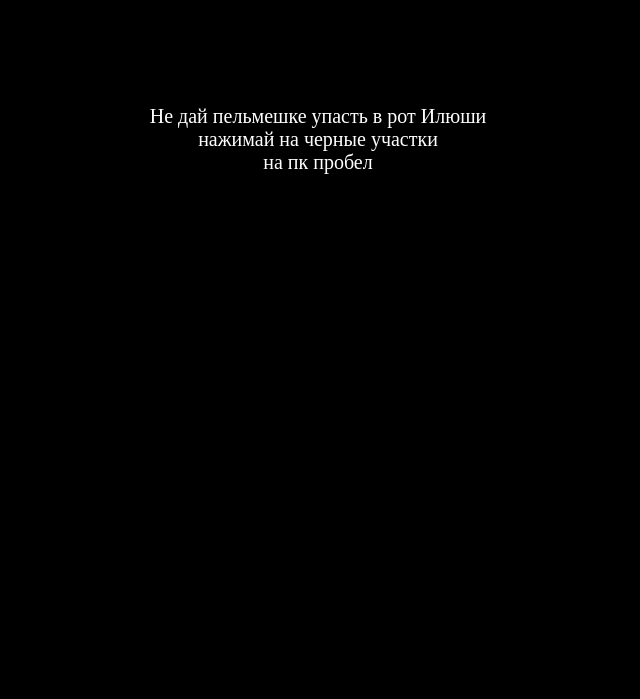
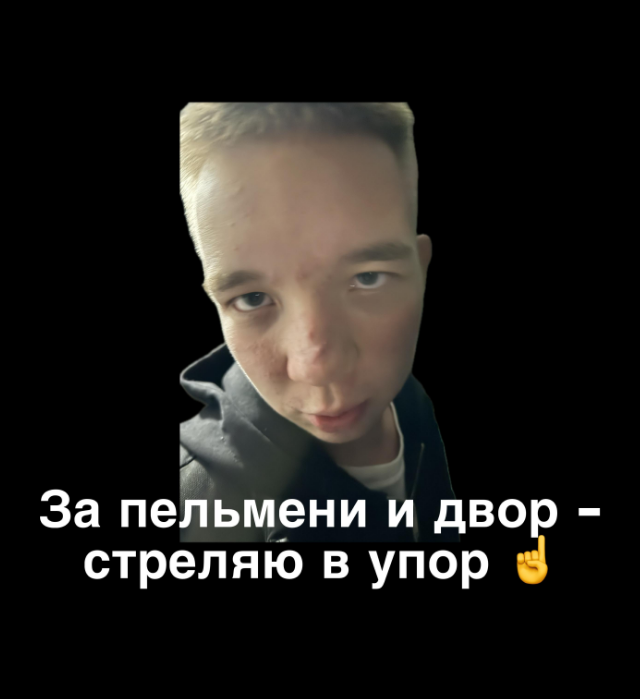
Before and after one commit to Dizari1/Geshka, a plain HTML site: page rejected.html in a window 1280 px wide. Shown: the whole page, without its empty margins (322-962 px from the left). Drawn offline with Linux system fonts and the light colour scheme.

Commit message:
rejected.html

```diff
--- a/rejected.html
+++ b/rejected.html
@@ -1,10 +1,9 @@
 <!DOCTYPE html>
-<html lang="en">
+<html lang="ru">
 <head>
     <meta charset="UTF-8">
     <meta name="viewport" content="width=device-width, initial-scale=1.0">
- <meta http-equiv="X-UA-Compatible" content="ie=edge">
- <title>Илюша и пельмени</title>
+    <title>Цитата</title>
     <style>
         body {
             background-color: black;
@@ -13,21 +12,14 @@
             align-items: center;
             height: 100vh;
             margin: 0;
-     flex-direction: column;
         }
-   #game-title {
-     color: white;
-     font-size: 20px;
-     text-align: center;
-     margin-bottom: 10px;
+        img {
+            max-width: 100%;
+            max-height: 100%;
         }
     </style>
 </head>
 <body>
-
- <div id="game-title">Не дай пельмешке упасть в рот Илюши <br> нажимай на черные участки <br> на пк пробел</div>
- <canvas id="canvas" width="288" height="512"></canvas>
-
- <script src="js/game.js"></script>
+    <img src="444.jpg" alt="Центральное изображение">
 </body>
 </html>
```
Lines whose indentation alone changed are shown as unchanged.
